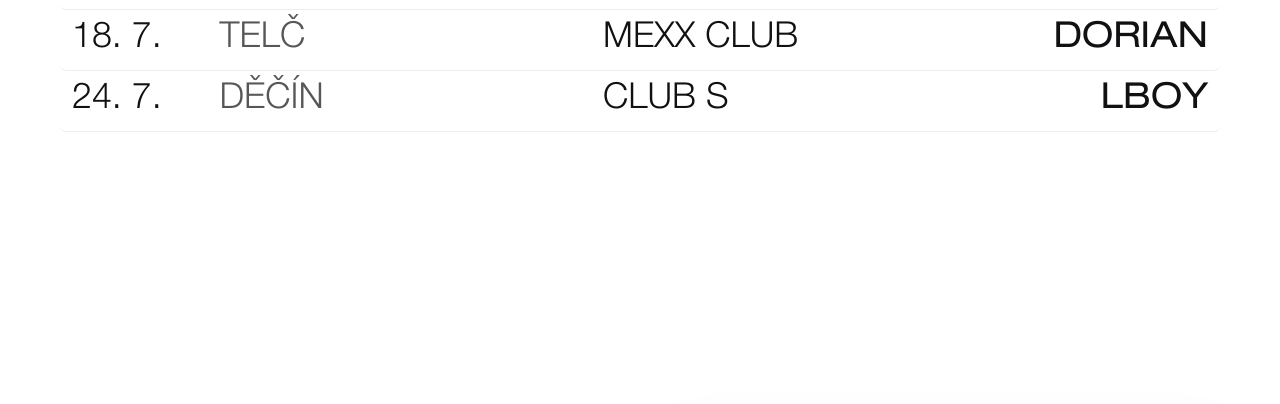
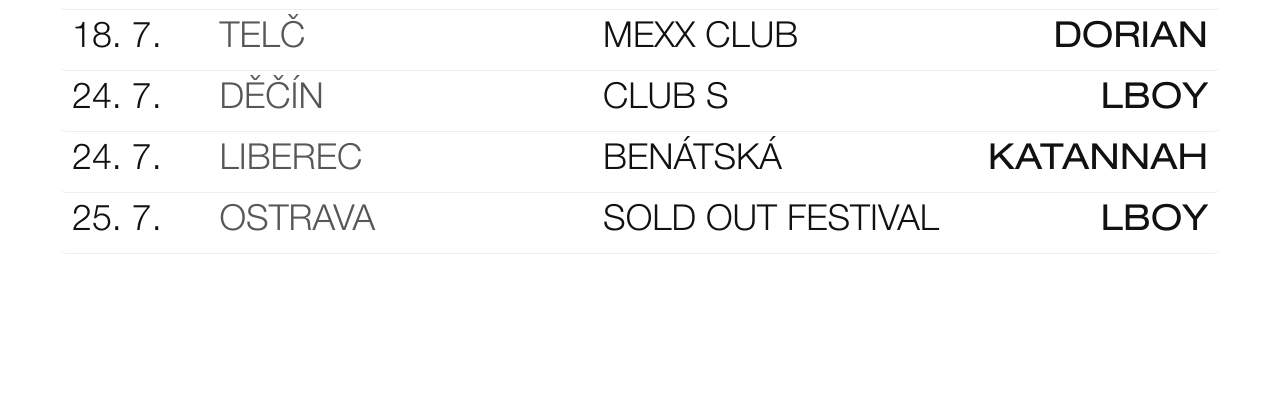
Before and after one commit to ondrejhladik-ctrl/Live-District---white, a website: page index.html in a window 1280 px wide. Shown: the part 2061-2465 px from the top of the page. Drawn offline with Linux system fonts and the light colour scheme.

Commit message:
Update index.html

```diff
--- a/index.html
+++ b/index.html
@@ -314,6 +314,12 @@
                     </a>
                     <a class="events-row" href="https://www.eventlook.cz/udalosti/lboy-decin-pmjoyq/" target="_blank" rel="noopener">
                         <div class="col-kdy">24. 7.</div><div class="col-lokace">DĚČÍN</div><div class="col-club">CLUB S</div><div class="col-umelec">LBOY</div>
+                    </a>
+                    <a class="events-row" href="https://www.eventlook.cz/umelci/katannah-kcvilp/" target="_blank" rel="noopener">
+                        <div class="col-kdy">24. 7.</div><div class="col-lokace">LIBEREC</div><div class="col-club">BENÁTSKÁ</div><div class="col-umelec">KATANNAH</div>
+                    </a>
+                    <a class="events-row" href="https://www.eventlook.cz/umelci/lboy-pgucib/" target="_blank" rel="noopener">
+                        <div class="col-kdy">25. 7.</div><div class="col-lokace">OSTRAVA</div><div class="col-club">SOLD OUT FESTIVAL</div><div class="col-umelec">LBOY</div>
                     </a>
                 </div>
         </div>
```
